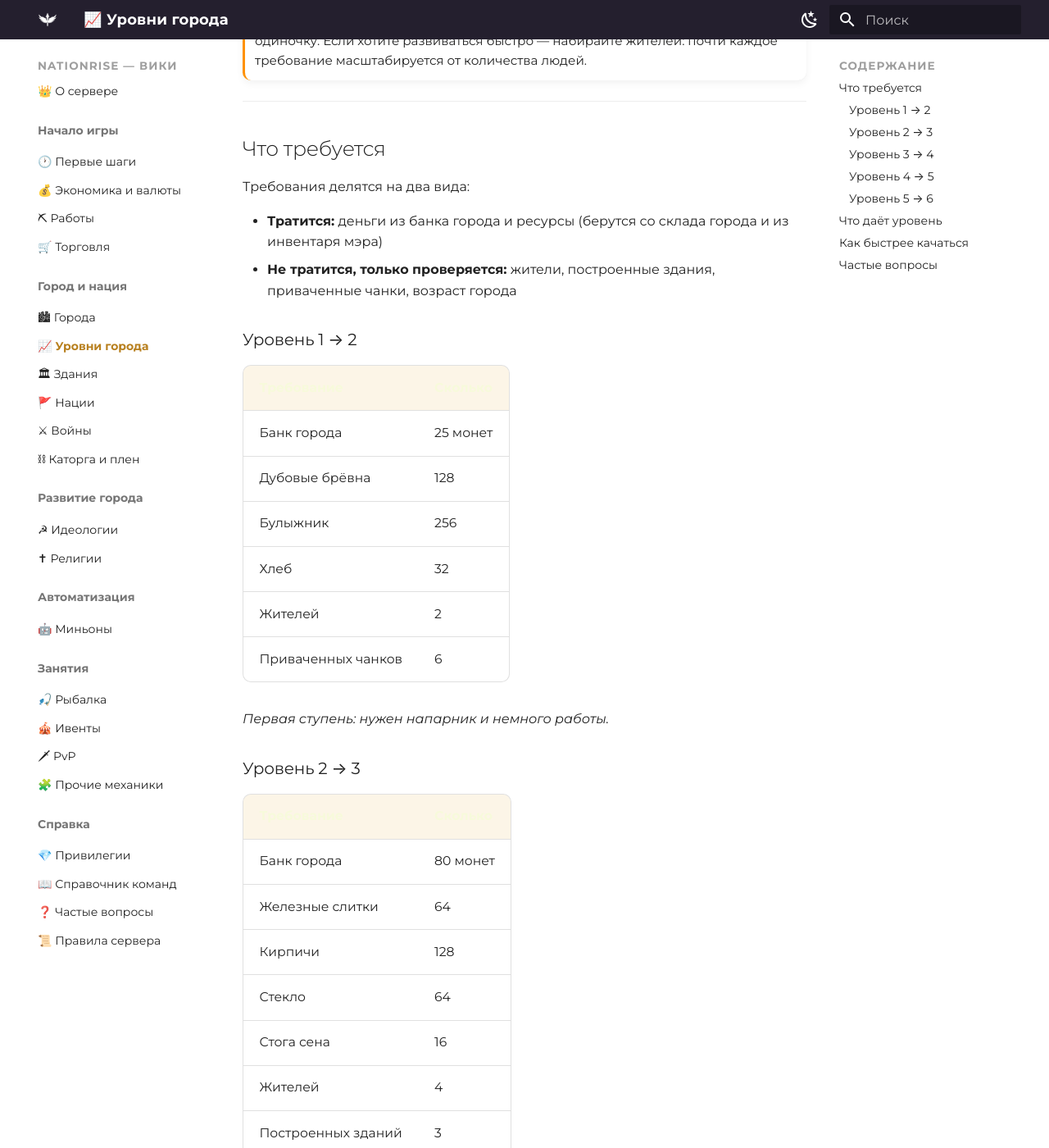
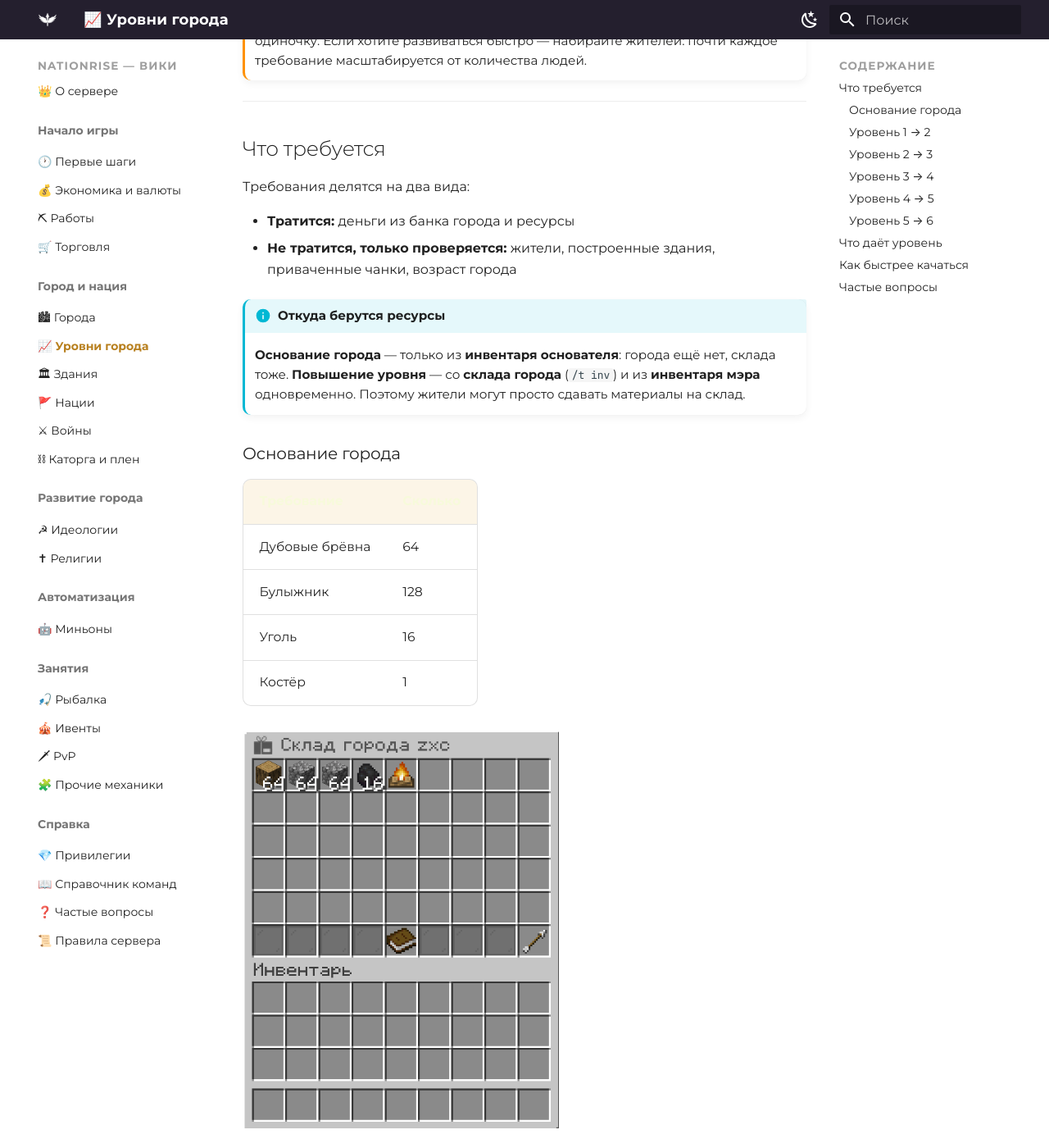
Before and after one commit to zixSSSed/NationRise-Wiki, an MkDocs documentation site: the page built from docs/levels.md, in a window 1280 px wide and 1400 px high, scrolled down 420 px. Shown: the whole window at 82% size. Built offline with MkDocs 1.6.1 and Material for MkDocs 9.7.7, drawn with Linux system fonts in a browser that asks for light colours; some of the changed text lies outside the part shown.

Commit message:
docs(levels): таблицы требований по скринам владельца + сами скрины
Добавлен раздел «Основание города» (ресурсы из инвентаря основателя).
Уточнено, откуда берутся ресурсы: создание — только инвентарь,
повышение — склад города плюс инвентарь мэра.

```diff
--- a/docs/levels.md
+++ b/docs/levels.md
@@ -21,19 +21,41 @@
 
 Требования делятся на два вида:
 
-- **Тратится:** деньги из банка города и ресурсы (берутся со склада города и из инвентаря мэра)
+- **Тратится:** деньги из банка города и ресурсы
 - **Не тратится, только проверяется:** жители, построенные здания, приваченные чанки, возраст города
+
+!!! info "Откуда берутся ресурсы"
+    **Основание города** — только из **инвентаря основателя**: города ещё нет, склада тоже.
+    **Повышение уровня** — со **склада города** (`/t inv`) и из **инвентаря мэра** одновременно.
+    Поэтому жители могут просто сдавать материалы на склад.
+
+### Основание города
+
+| Требование | Сколько |
+|---|---|
+| Дубовые брёвна | 64 |
+| Булыжник | 128 |
+| Уголь | 16 |
+| Костёр | 1 |
+
+![Ресурсы на основание города](assets/img/sozdat_gorod.png)
 
 ### Уровень 1 → 2
 
 | Требование | Сколько |
 |---|---|
 | Банк города | 25 монет |
-| Дубовые брёвна | 128 |
-| Булыжник | 256 |
-| Хлеб | 32 |
+| Каменные кирпичи | 96 |
+| Кирпичи | 96 |
+| Шерсть | 64 |
+| Железные слитки | 64 |
+| Уголь | 32 |
+| Морковь | 64 |
+| Картофель | 64 |
 | Жителей | 2 |
 | Приваченных чанков | 6 |
+
+![Ресурсы на 2 уровень](assets/img/2lvl.png)
 
 *Первая ступень: нужен напарник и немного работы.*
 
@@ -42,14 +64,21 @@
 | Требование | Сколько |
 |---|---|
 | Банк города | 80 монет |
-| Железные слитки | 64 |
-| Кирпичи | 128 |
-| Стекло | 64 |
-| Стога сена | 16 |
+| Брёвна тёмного дуба | 192 |
+| Песчаник | 128 |
+| Диорит | 128 |
+| Уголь | 64 |
+| Алмазы | 16 |
+| Гнилая плоть | 64 |
+| Нити | 64 |
+| Стейки | 64 |
+| Тыквы | 64 |
 | Жителей | 4 |
 | Построенных зданий | 3 |
 | Приваченных чанков | 12 |
 | Возраст города | 3 дня |
+
+![Ресурсы на 3 уровень](assets/img/3lvl.png)
 
 *Открываются [идеологии](ideology.md) и [религии](religion.md).*
 
@@ -58,42 +87,81 @@
 | Требование | Сколько |
 |---|---|
 | Банк города | 200 монет |
-| Золотые слитки | 64 |
-| Обсидиан | 64 |
-| Железные блоки | 16 |
-| Изумруды | 32 |
+| Адские кирпичи | 320 |
+| Адский кварц | 128 |
+| Незеритовые слитки | 2 |
+| Железные слитки | 64 |
+| Паучьи глаза | 64 |
+| Жемчуг Энда | 8 |
+| Адский нарост | 64 |
+| Стейки | 64 |
+| Слёзы гаста | 2 |
 | Жителей | 6 |
 | Построенных зданий | 6 |
 | Приваченных чанков | 24 |
 | Возраст города | 7 дней |
+
+![Ресурсы на 4 уровень](assets/img/4lvl.png)
+
+*Дальше без Ада не обойтись — нужен доступ через **Адские врата**.*
 
 ### Уровень 4 → 5
 
 | Требование | Сколько |
 |---|---|
 | Банк города | 450 монет |
-| Алмазы | 48 |
-| Незеритовые слитки | 2 |
-| Обсидиан | 128 |
-| Изумрудные блоки | 8 |
+| Эндерняк | 384 |
+| Вишнёвые брёвна | 192 |
+| Обсидиан | 64 |
+| Блоки редстоуна | 32 |
+| Изумруды | 64 |
+| Незеритовые слитки | 6 |
+| Золотые слитки | 64 |
+| Алмазы | 32 |
+| Палки ифрита | 64 |
+| Паучьи глаза | 64 |
+| Хлеб | 192 |
 | Жителей | 8 |
 | Построенных зданий | 10 |
 | Приваченных чанков | 40 |
 | Возраст города | 14 дней |
+
+![Ресурсы на 5 уровень](assets/img/5lvl.png)
+
+*Требуется Энд — значит и **Врата Энда**.*
 
 ### Уровень 5 → 6
 
 | Требование | Сколько |
 |---|---|
 | Банк города | 900 монет |
-| Алмазные блоки | 16 |
-| Незеритовые слитки | 8 |
-| Древние обломки | 32 |
-| Маяк | 1 |
+| Обсидиан | 192 |
+| Плачущий обсидиан | 16 |
+| Пурпурные блоки | 64 |
+| Светокамень | 64 |
+| Книжные полки | 192 |
+| Алмазы | 64 |
+| Железные блоки | 32 |
+| Незеритовые слитки | 16 |
+| Изумруды | 64 |
+| Золотые блоки | 32 |
+| Звёзды Незера | 3 |
+| Палки ифрита | 192 |
+| Бамбуковые блоки | 192 |
+| Кактусы | 64 |
+| Тыквы | 64 |
+| Тыквенные пироги | 64 |
+| Стейки | 64 |
+| Жареная баранина | 64 |
+| Жареная курица | 64 |
+| Синее стекло | 192 |
+| Вишнёвые брёвна | 192 |
 | Жителей | 12 |
 | Построенных зданий | 14 |
 | Приваченных чанков | 60 |
 | Возраст города | 21 день |
+
+![Ресурсы на 6 уровень](assets/img/6lvl.png)
 
 *Максимум. Такой город виден на карте особым значком.*
 
@@ -123,7 +191,7 @@
 
 **Ставьте работы.** `/t jobs` — жители зарабатывают себе и городу одновременно.
 
-**Копите на складе, а не в сундуках.** Ресурсы для повышения берутся со **склада города**
+**Копите на складе, а не в сундуках.** Ресурсы для ПОВЫШЕНИЯ берутся со **склада города**
 и из инвентаря мэра. Пусть жители сдают материалы на склад — это самый удобный способ
 собирать взносы.
 
```
